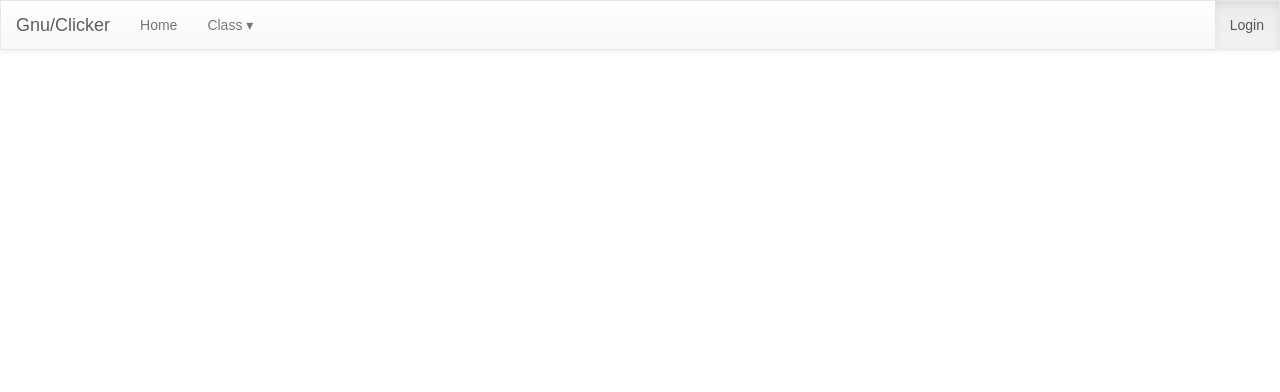
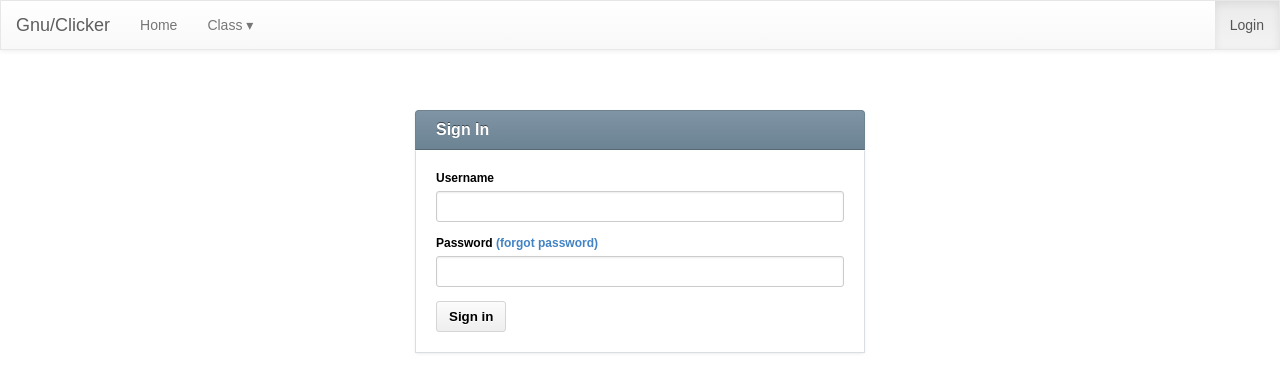
Before and after one commit to gridaphobe/gnuclicker, a PHP site: page /instructor/login.html in a window 1280 px wide. Shown: the top 392 px of the page. Run offline with PHP 8.4, Linux system fonts and the light colour scheme.

Commit message:
added login page

```diff
--- a/src/static/instructor/login.html
+++ b/src/static/instructor/login.html
@@ -23,6 +23,18 @@
   </div>
   <div class="body">
     <form class="prompt" action="login.php">
+      <div class="header">Sign In</div>
+      <div class="content">
+        <div class="label">Username</div>
+        <div class="sm-space"></div>
+	<div class="input"><input type="text" value="" /></div>
+        <div class="lg-space"></div>
+        <div class="label">Password <a href="forgot.html">(forgot password)</a></div>
+        <div class="sm-space"></div>
+	<div class="input"><input type="password" value="" /></div>
+        <div class="lg-space"></div>
+        <div><button>Sign in</button></div>
+      </div>
     </form>
   </div>
 </div>
--- a/src/static/style.css
+++ b/src/static/style.css
@@ -12,6 +12,31 @@ html, body {
 a {
   text-decoration: none;
   color: #222;
+}
+
+button {
+  background-color: #eee;
+  text-shadow: 0 1px 0 rgba(255,255,255,0.9);
+  border: 1px solid #d5d5d5;
+  background-image: linear-gradient(#fcfcfc, #eee);
+  background-repeat: repeat-x;
+  padding: 7px 12px;
+  border-radius: 3px;
+  font-weight: bold;
+}
+
+input[type=text],
+input[type=password] {
+  box-shadow: 0px 1px 2px rgba(0, 0, 0, 0.075) inset;
+  padding: 7px 8px;
+  border-radius: 3px;
+  color: #333;
+  border: 1px solid #ccc;
+  width: 100%;
+}
+
+input[type=text]:focus {
+  box-shadow: 0px 1px 2px rgba(0, 0, 0, 0.075) inset, 0px 0px 5px rgba(81, 167, 232, 0.5);
 }
 
 .page.home {
@@ -187,4 +212,51 @@ ul.dropdown.show {
 
 .prompt {
   display: block;
+  margin: 0 auto;
+  border-radius: 4px;
+  box-shadow: 0 1px 3px rgba(0,0,0,0.075);
+  max-width: 450px;
+  margin-top: 60px;
 }
+
+  .prompt > .header {
+    color: #fff;
+    padding: 10px 20px;
+    background-color: #6c8393;
+    border-radius: 4px 4px 0 0;
+    font-weight: bold;
+    font-size: 16px;
+    text-shadow: 0 -1px 0 rgba(0,0,0,0.5);
+    background-image: linear-gradient(#7F95A5, #6C8393);
+    background-repeat: repeat-x;
+    border-width: 1px;
+    border-style: solid;
+    border-color: #6e8290 #6e8290 #586873;
+  }
+
+  .prompt > .content {
+    padding: 20px;
+    border-width: 1px;
+    border-style: solid;
+    border-color: #fff #d8dee2 #d8dee2;
+  }
+
+    .prompt > .content > .label {
+      font-weight: bold;
+      font-size: 12px;
+    }
+
+    .prompt > .content > .input {
+    }
+
+    .prompt > .content > .sm-space {
+      height: 6px;
+    }
+
+    .prompt > .content > .lg-space {
+      height: 14px;
+    }
+
+  .prompt a {
+    color: #4183c4;
+  }
```
